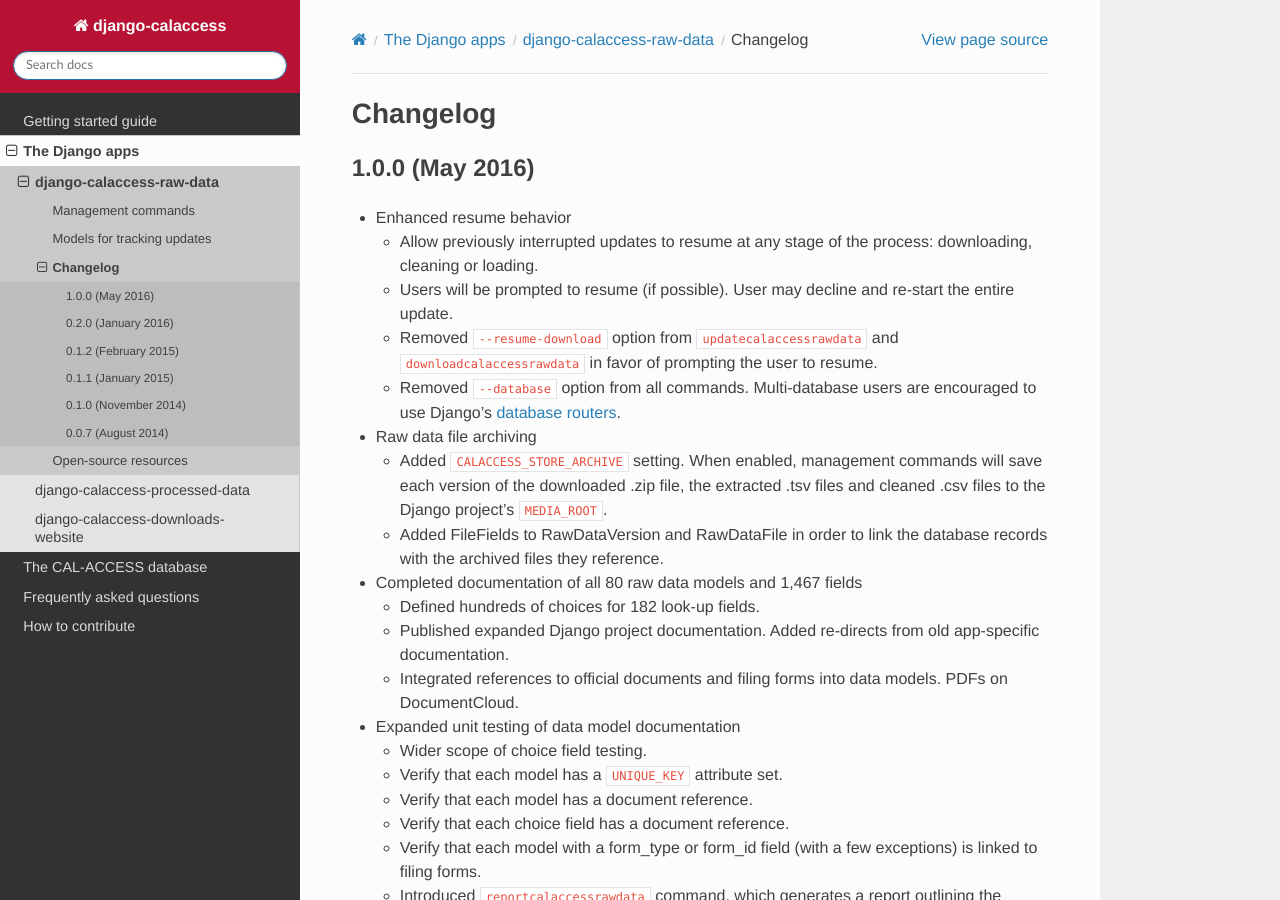
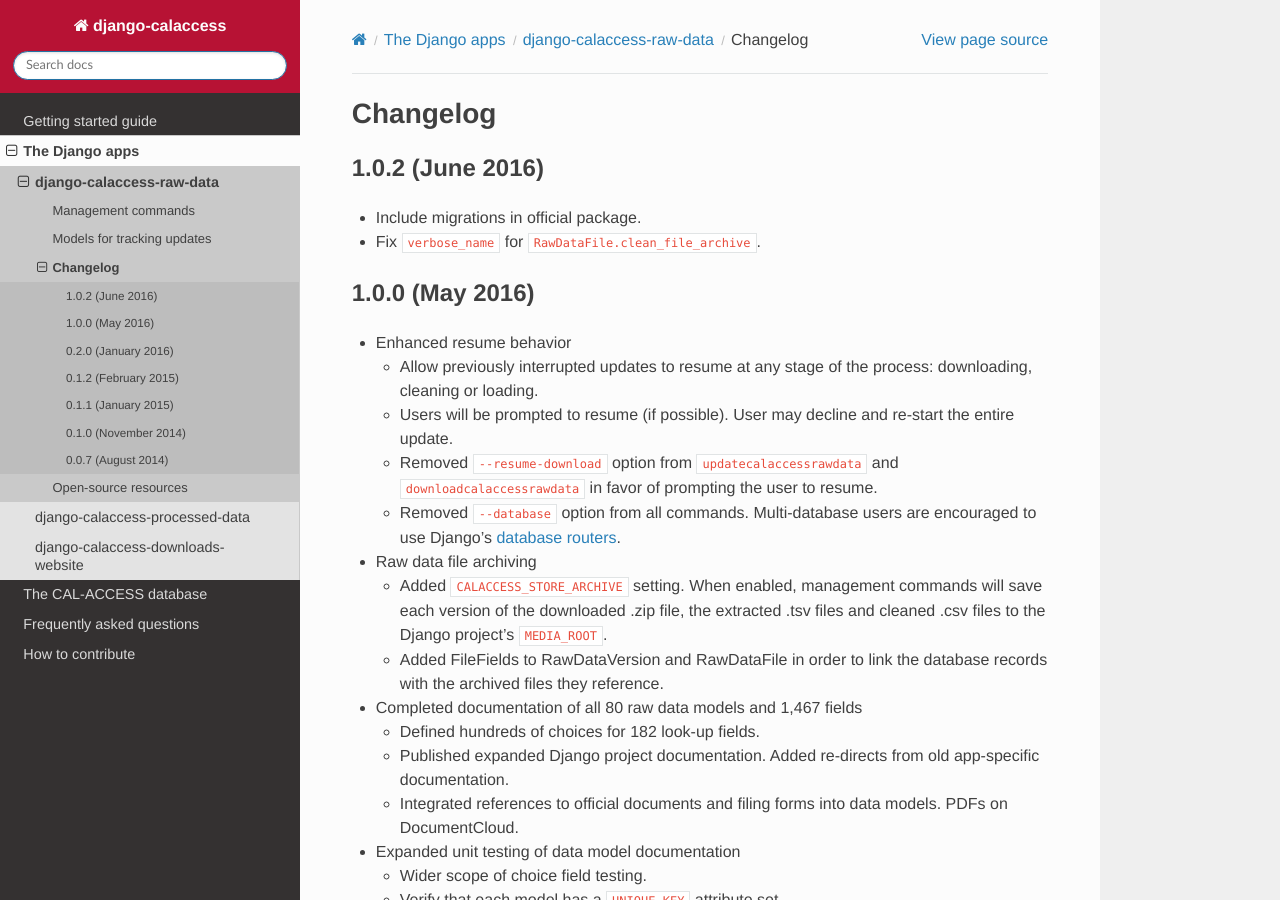
Before and after one commit to palewire/django-calaccess-technical-documentation, a Sphinx documentation site: the page built from docs/apps/calaccess_raw/changelog.rst, in a window 1280 px wide and 900 px high. Built offline with Sphinx 7.4.7 and the Read the Docs theme 2.0.0, drawn with Linux system fonts in a browser that asks for light colours.

Commit message:
Add notes for v1.0.2

```diff
--- a/docs/apps/calaccess_raw/changelog.rst
+++ b/docs/apps/calaccess_raw/changelog.rst
@@ -1,5 +1,11 @@
 Changelog
 =========
+
+1.0.2 (June 2016)
+----------------
+
+* Include migrations in official package.
+* Fix ``verbose_name`` for ``RawDataFile.clean_file_archive``.
 
 1.0.0 (May 2016)
 ----------------
```
